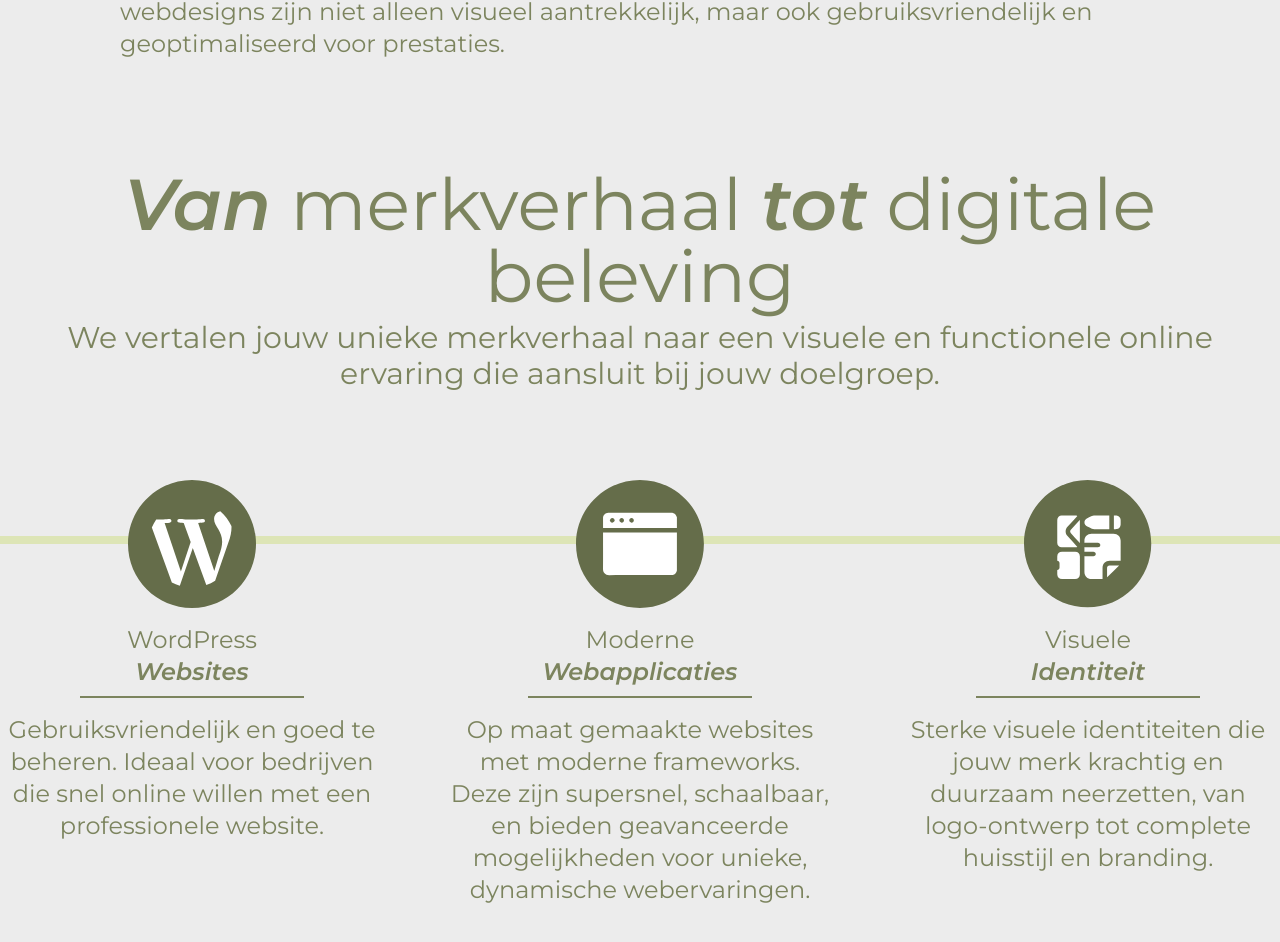
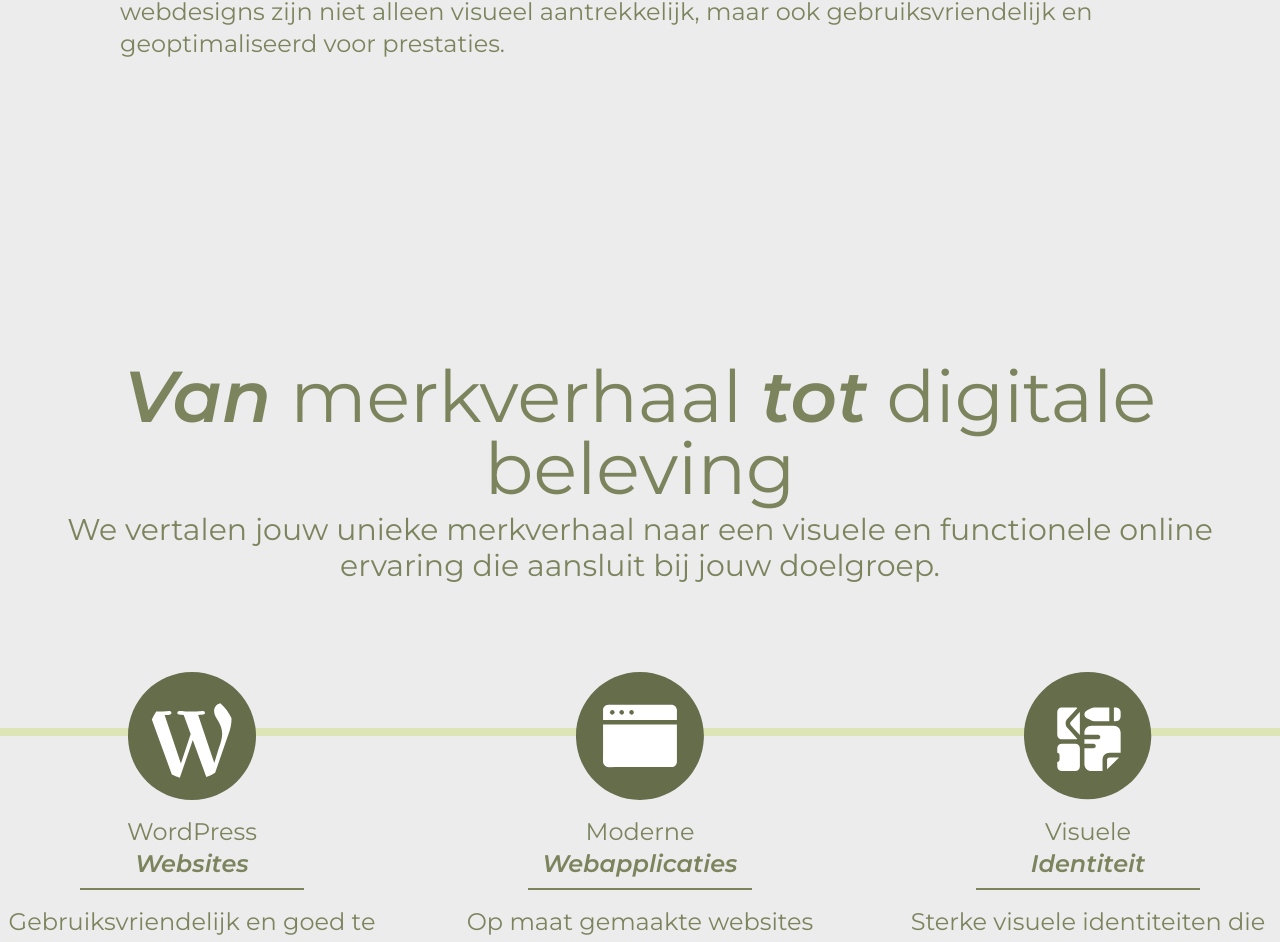
Before and after one commit to pgm-teynyuse/cereuscreative, a Nuxt app: page / in a window 1280 px wide. Shown: the part 1548-2490 px from the top of the page. Built offline with nearby package versions, Linux system fonts and the light colour scheme.

Commit message:
fix second place again

```diff
--- a/components/Headers/ServicesHeader.vue
+++ b/components/Headers/ServicesHeader.vue
@@ -1,6 +1,6 @@
 <template>
   <div class=" ">
-    <div class=" flex flex-col border-b-8 pb-36 p-5  border-lightgreen justify-center items-center text-center">
+    <div class=" flex flex-col border-b-8 pb-36 p-5 mt-40  border-lightgreen justify-center items-center text-center">
       <h1 class="font-light text-2xl sm:text-3xl md:text-4xl lg:text-5xl xl:text-7xl text-maingreen">
         <span class="font-semibold italic">Van</span> merkverhaal <span class="font-semibold italic">tot</span> digitale beleving
       </h1>
--- a/components/Items/BrandingText.vue
+++ b/components/Items/BrandingText.vue
@@ -1,5 +1,5 @@
 <template>
-    <div class="flex flex-col h-svh relative lg:p-20">
+    <div class="flex flex-col relative lg:p-20">
         <div class="p-10 mb-52  relative">
             <div class="flex flex-col">
                 <h2 class="text-3xl lg:text-4xl text-maingreen font-semibold italic">Branding</h2>
```
